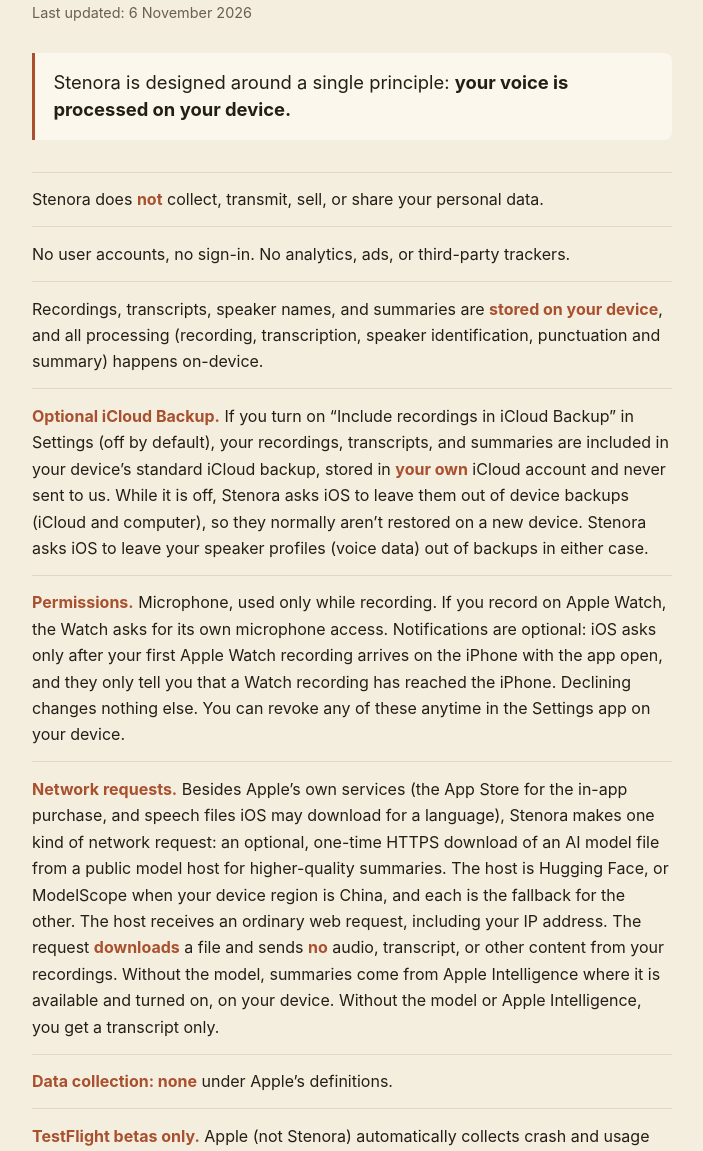
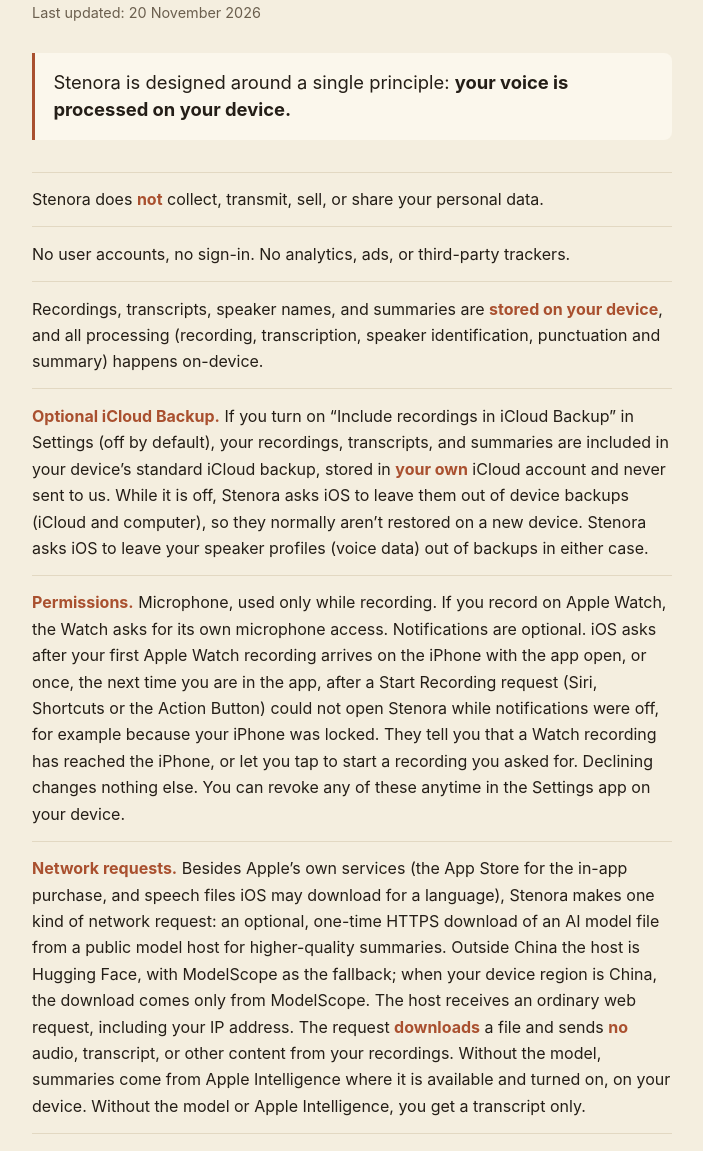
Before and after one commit to Stefanwuu/Epito_page, a plain HTML site: page index.html in a window 1280 px wide. Shown: the part 147-1298 px from the top of the page, without its empty margins (288-991 px from the left). Drawn offline with Linux system fonts and the light colour scheme.

Commit message:
Privacy policy: notifications sentence covers the locked Start Recording path; China-region model download comes only from ModelScope; date 20 November 2026
Claude-Session: https://claude.ai/code/session_014tCWPyLfNrGMfEmmgBDPnK

```diff
--- a/index.html
+++ b/index.html
@@ -92,7 +92,7 @@
 <main>
   <p class="wordmark">Stenora</p>
   <h1>Privacy Policy</h1>
-  <p class="updated">Last updated: 6 November 2026</p>
+  <p class="updated">Last updated: 20 November 2026</p>
 
   <p class="lead">Stenora is designed around a single principle: <strong>your voice is processed on your device.</strong></p>
 
@@ -101,8 +101,8 @@
     <li>No user accounts, no sign-in. No analytics, ads, or third-party trackers.</li>
     <li>Recordings, transcripts, speaker names, and summaries are <strong>stored on your device</strong>, and all processing (recording, transcription, speaker identification, punctuation and summary) happens on-device.</li>
     <li><strong>Optional iCloud Backup.</strong> If you turn on “Include recordings in iCloud Backup” in Settings (off by default), your recordings, transcripts, and summaries are included in your device’s standard iCloud backup, stored in <strong>your own</strong> iCloud account and never sent to us. While it is off, Stenora asks iOS to leave them out of device backups (iCloud and computer), so they normally aren’t restored on a new device. Stenora asks iOS to leave your speaker profiles (voice data) out of backups in either case.</li>
-    <li><strong>Permissions.</strong> Microphone, used only while recording. If you record on Apple Watch, the Watch asks for its own microphone access. Notifications are optional: iOS asks only after your first Apple Watch recording arrives on the iPhone with the app open, and they only tell you that a Watch recording has reached the iPhone. Declining changes nothing else. You can revoke any of these anytime in the Settings app on your device.</li>
-    <li><strong>Network requests.</strong> Besides Apple’s own services (the App Store for the in-app purchase, and speech files iOS may download for a language), Stenora makes one kind of network request: an optional, one-time HTTPS download of an AI model file from a public model host for higher-quality summaries. The host is Hugging Face, or ModelScope when your device region is China, and each is the fallback for the other. The host receives an ordinary web request, including your IP address. The request <strong>downloads</strong> a file and sends <strong>no</strong> audio, transcript, or other content from your recordings. Without the model, summaries come from Apple Intelligence where it is available and turned on, on your device. Without the model or Apple Intelligence, you get a transcript only.</li>
+    <li><strong>Permissions.</strong> Microphone, used only while recording. If you record on Apple Watch, the Watch asks for its own microphone access. Notifications are optional. iOS asks after your first Apple Watch recording arrives on the iPhone with the app open, or once, the next time you are in the app, after a Start Recording request (Siri, Shortcuts or the Action Button) could not open Stenora while notifications were off, for example because your iPhone was locked. They tell you that a Watch recording has reached the iPhone, or let you tap to start a recording you asked for. Declining changes nothing else. You can revoke any of these anytime in the Settings app on your device.</li>
+    <li><strong>Network requests.</strong> Besides Apple’s own services (the App Store for the in-app purchase, and speech files iOS may download for a language), Stenora makes one kind of network request: an optional, one-time HTTPS download of an AI model file from a public model host for higher-quality summaries. Outside China the host is Hugging Face, with ModelScope as the fallback; when your device region is China, the download comes only from ModelScope. The host receives an ordinary web request, including your IP address. The request <strong>downloads</strong> a file and sends <strong>no</strong> audio, transcript, or other content from your recordings. Without the model, summaries come from Apple Intelligence where it is available and turned on, on your device. Without the model or Apple Intelligence, you get a transcript only.</li>
     <li><strong>Data collection: none</strong> under Apple’s definitions.</li>
     <li><strong>TestFlight betas only.</strong> Apple (not Stenora) automatically collects crash and usage data from your test session and shares it with the developer; this cannot be disabled in-app and applies only to the beta. The App Store version has no such collection.</li>
     <li><strong>Recording others.</strong> Record only with the consent of everyone involved; laws vary by location.</li>
```
